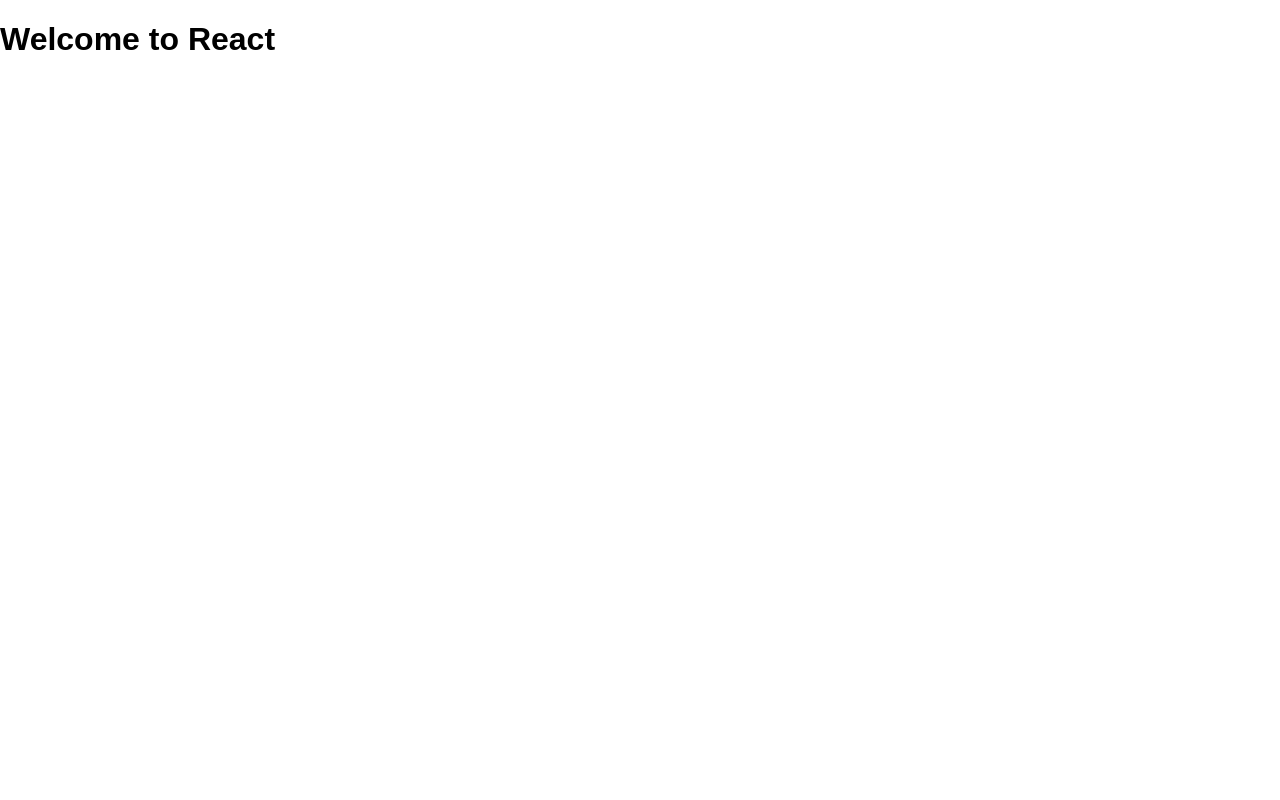
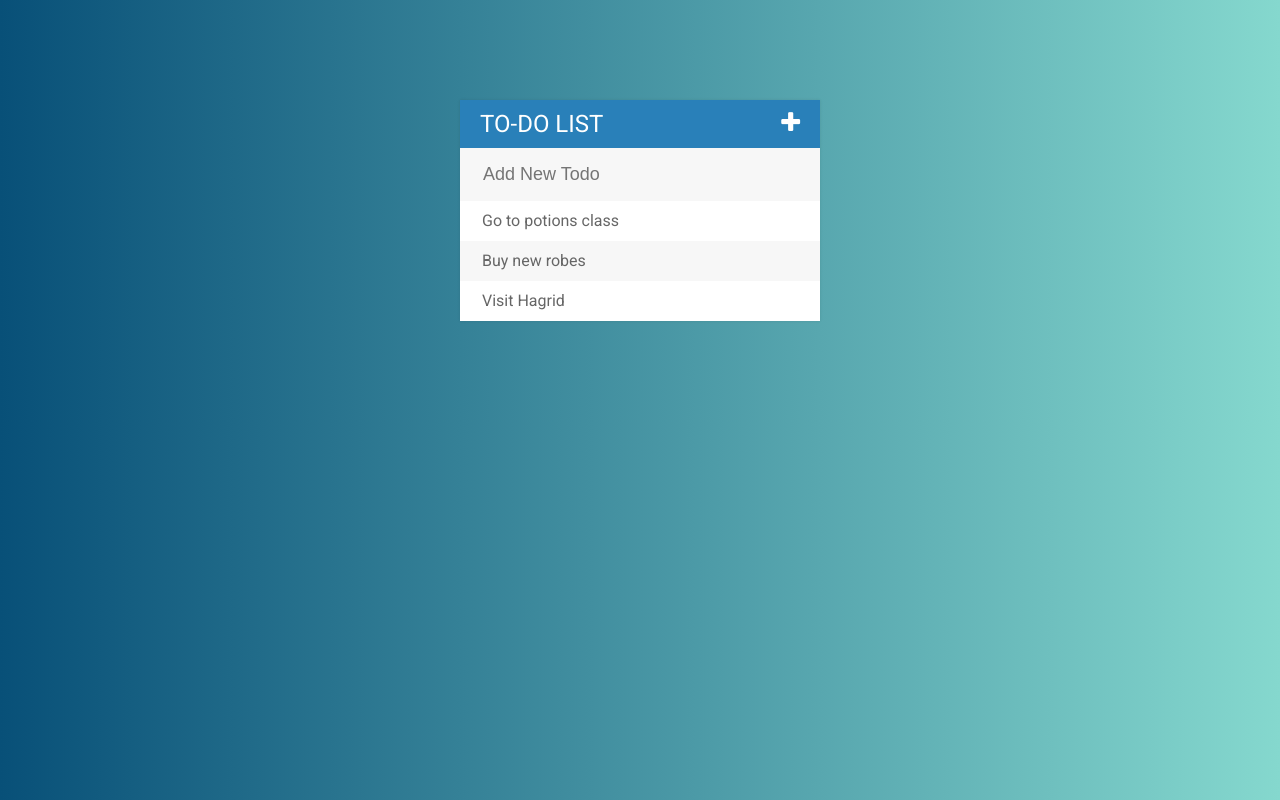
Before and after one commit to ThiagoDallacqua/react-workshop, a React (Create React App) app in the folder react-todo/: page / in a window 1280 px wide. Built offline with nearby package versions, Linux system fonts and the light colour scheme.

Commit message:
Added regular application template
placed the regular HTML to this application
pasted the application base css temporarely to a .css file

```diff
--- a/react-todo/public/index.html
+++ b/react-todo/public/index.html
@@ -6,6 +6,8 @@
     <meta name="theme-color" content="#000000">
     <link rel="manifest" href="%PUBLIC_URL%/manifest.json">
     <link rel="shortcut icon" href="%PUBLIC_URL%/favicon.ico">
+    <link href="https://fonts.googleapis.com/css?family=Roboto:400,500,700" rel="stylesheet">
+    <link rel="stylesheet" type="text/css" href="https://cdnjs.cloudflare.com/ajax/libs/font-awesome/4.7.0/css/font-awesome.css">
     <title>React App</title>
   </head>
   <body>
--- a/react-todo/src/App.js
+++ b/react-todo/src/App.js
@@ -1,9 +1,45 @@
 import React, { Component } from 'react';
+import './temp.css'
 
 class App extends Component {
   render() {
     return (
-      <h1>Welcome to React</h1>
+      <div id="container">
+
+          <h1>To-Do List<i className="fa fa-plus" ariaHidden="true" /></h1>
+
+          <input type="text" placeholder="Add New Todo" />
+
+          <ul>
+              <li>
+                <span className="delete">
+                  <i className="fa fa-trash-o" ariaHidden="true" />
+                </span>
+                <span className="completedMobile">
+                  <i className='fa fa-check' aria-hidden='true' />
+                </span>
+                Go to potions class
+              </li>
+              <li>
+                <span className="delete">
+                  <i className="fa fa-trash-o" ariaHidden="true" />
+                </span>
+                <span className="completedMobile">
+                  <i className='fa fa-check' aria-hidden='true' />
+                </span>
+                Buy new robes
+              </li>
+              <li>
+                <span className="delete">
+                  <i className="fa fa-trash-o" ariaHidden="true" />
+                </span>
+                <span className="completedMobile">
+                  <i className='fa fa-check' aria-hidden='true'/>
+                </span>
+                Visit Hagrid
+              </li>
+          </ul>
+      </div>
     );
   }
 }
--- /dev/null
+++ b/react-todo/src/temp.css
@@ -0,0 +1,143 @@
+body{
+
+    font-family: Roboto;
+
+    background: #085078; /* fallback for old browsers */
+    background: -webkit-linear-gradient(to right, #085078 , #85D8CE); /* Chrome 10-25, Safari 5.1-6 */
+    background: linear-gradient(to right, #085078 , #85D8CE); /* W3C, IE 10+/ Edge, Firefox 16+, Chrome 26+, Opera 12+, Safari 7+ */
+
+}
+
+h1{
+
+    background: #2980b9;
+    color: white;
+    margin: 0;
+    padding: 10px 20px;
+    text-transform: uppercase;
+    font-size: 24px;
+    font-weight: normal;
+}
+
+ul{
+
+    list-style: none;
+    margin: 0;
+    padding: 0;
+}
+
+li{
+
+    background: #fff;
+    height: 40px;
+    line-height: 40px;
+    color: #666;
+}
+
+li:nth-child(2n){
+
+    background: #f7f7f7;
+}
+
+input{
+
+    font-size: 18px;
+    background-color: #f7f7f7;
+    width: 100%;
+    padding: 13px 13px 13px 20px;
+    box-sizing: border-box;
+    color: #2980b9;
+    border: 3px solid rgba(0, 0, 0, 0);
+}
+
+input:focus{
+
+    background: white;
+    border: 3px solid #2980b9;
+    outline: none;
+}
+
+span{
+
+    height: 40px;
+    text-align: center;
+    color: white;
+    width: 0;
+    display: inline-block;
+    opacity: 0;
+    transition: 0.2s linear;
+}
+
+/*li:hover span{
+
+    width: 40px;
+    transition: 0.2s linear;
+    opacity: 1.0;
+}*/
+
+.clicked{
+
+    width: 40px;
+    transition: 0.2s linear;
+    opacity: 1.0;
+}
+
+.completedMobile{
+
+    background: #94e753;
+    margin-right: 20px;
+}
+
+.delete{
+
+    background: #e74c3c;
+    margin-right: 2px;
+}
+
+/*li:hover #completedMobile{
+
+    width: 40px;
+    transition: 0.2s linear;
+    opacity: 1.0;
+}*/
+
+.completed{
+
+    color: gray;
+    text-decoration: line-through;
+}
+
+.fa-plus{
+
+    float: right;
+}
+
+#container{
+
+    width: 360px;
+    margin: 100px auto;
+    box-shadow: 0 0 3px rgba(0, 0, 0, 0.1);
+    background: #f7f7f7;
+}
+
+@keyframes faPlus {
+
+    0%{
+
+        transform: rotate(0deg);
+    }100%{
+
+        transform: rotate(90deg);
+    }
+}
+
+@keyframes faPlusInverse {
+
+    0%{
+
+        transform: rotate(90deg);
+    }100%{
+
+        transform: rotate(0deg);
+    }
+}
```
